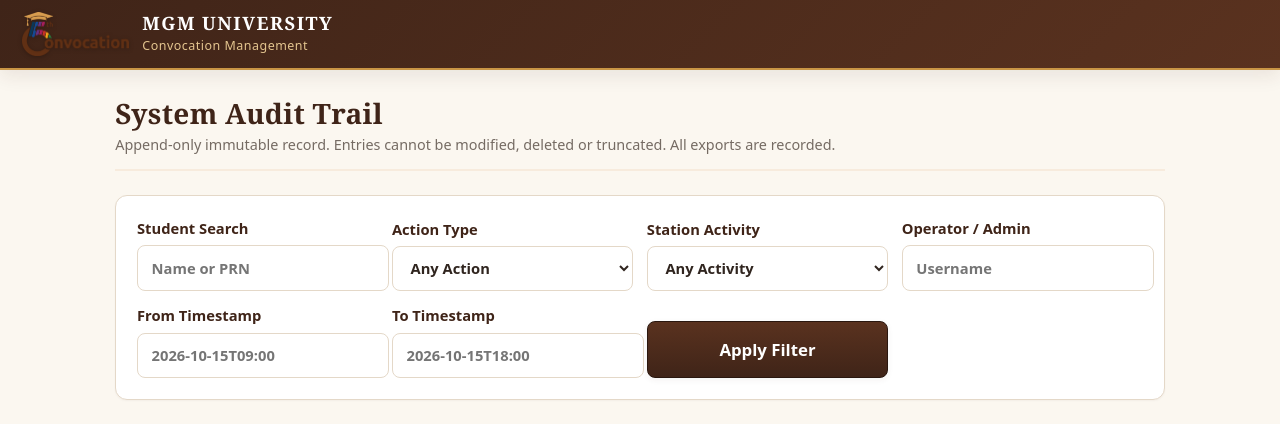
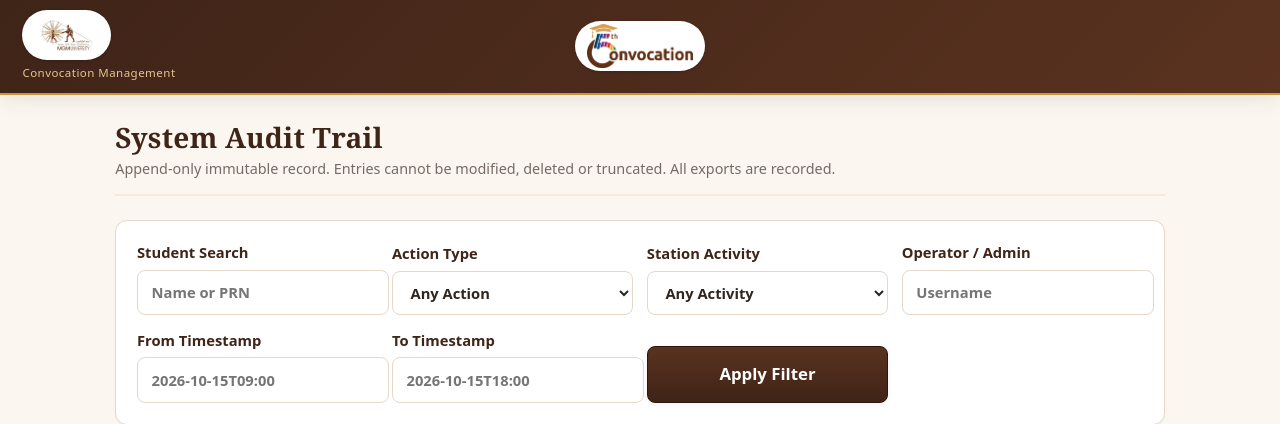
Before and after one commit to Yaqub101/1QR, a FastAPI app: template templates/admin_audit.html in a window 1280 px wide. Shown: the top 424 px of the page. Run offline with FastAPI, Linux system fonts and the light colour scheme; the template is opened without the code that fills it, so the values that code supplies are empty.

Commit message:
feat: add frontend templates, stylesheets, and static assets

```diff
--- a/static/app.css
+++ b/static/app.css
@@ -138,13 +138,13 @@ a:hover {
 }
 
 /* ==========================================================================
-   Global Header & Bar
+   Global Header & Bar (3-zone CSS Grid Layout)
    ========================================================================== */
 .bar {
-  display: flex;
-  justify-content: space-between;
-  align-items: center;
-  padding: 0.75rem 1.4rem;
+  display: grid;
+  grid-template-columns: 1fr auto 1fr;
+  align-items: center;
+  padding: 0.65rem 1.4rem;
   background: linear-gradient(135deg, var(--brand-dark) 0%, var(--brand) 100%);
   color: #FFFFFF;
   box-shadow: var(--shadow-md);
@@ -152,14 +152,56 @@ a:hover {
   gap: 1rem;
 }
 
+.header-left,
 .bar .brand,
 .bar .brand-group {
+  justify-self: start;
   display: flex;
   align-items: center;
   gap: 0.85rem;
   text-decoration: none;
   color: #FFFFFF;
-  flex: 1;
+}
+
+.header-brand-link {
+  display: inline-flex;
+  flex-direction: column;
+  align-items: flex-start;
+  text-decoration: none;
+  color: inherit;
+  gap: 0.15rem;
+}
+
+.header-center {
+  justify-self: center;
+  display: flex;
+  justify-content: center;
+  align-items: center;
+}
+
+.header-center-link {
+  display: inline-flex;
+  align-items: center;
+  text-decoration: none;
+}
+
+.header-right,
+.user-group {
+  justify-self: end;
+  display: flex;
+  align-items: center;
+  justify-content: flex-end;
+  gap: 0.9rem;
+}
+
+.header-logo-pill {
+  display: inline-flex;
+  align-items: center;
+  justify-content: center;
+  background: #FFFFFF;
+  padding: 3px 12px;
+  border-radius: 999px;
+  box-shadow: 0 1px 3px rgba(0, 0, 0, 0.2);
 }
 
 .header-logo {
@@ -167,39 +209,44 @@ a:hover {
   width: auto;
   max-width: 190px;
   object-fit: contain;
-  filter: drop-shadow(0 1px 2px rgba(0,0,0,0.25));
-}
-
-.header-logo-link {
-  display: inline-flex;
-  align-items: center;
-  text-decoration: none;
-}
-
-.brand-text,
-.header-title-block {
-  display: flex;
-  flex-direction: column;
-}
-
-.brand-university,
-.header-title-main {
-  font-family: var(--font-serif);
-  font-size: 1.15rem;
-  font-weight: 700;
-  letter-spacing: 0.08em;
-  color: #FFFFFF;
-  text-transform: uppercase;
-  line-height: 1.1;
-}
-
-.brand-subtitle,
+  display: block;
+}
+
 .header-title-sub {
-  font-size: 0.78rem;
+  font-size: 0.72rem;
   font-weight: 500;
   color: var(--gold-light);
   letter-spacing: 0.04em;
-  margin-top: 0.15rem;
+  margin-top: 0.1rem;
+}
+
+.standalone-logos-container {
+  display: flex;
+  justify-content: center;
+  align-items: center;
+  gap: 1.25rem;
+}
+
+@media (max-width: 768px) {
+  .bar,
+  .bar.app-header {
+    grid-template-columns: 1fr auto auto;
+    padding: 0.5rem 0.75rem;
+    gap: 0.5rem;
+  }
+  .header-logo {
+    height: 34px;
+    max-width: 120px;
+  }
+  .header-logo-pill {
+    padding: 2px 8px;
+  }
+  .header-title-sub {
+    font-size: 0.65rem;
+  }
+  .header-right.user-group {
+    gap: 0.5rem;
+  }
 }
 
 .user-group {
--- a/templates/base.html
+++ b/templates/base.html
@@ -8,29 +8,39 @@
   <script src="{{ asset_url('busy.js') }}" defer></script>
 </head>
 <body class="{% if principal and principal.is_admin and is_admin_screen %}has-admin-sidebar{% endif %}">
+{% block header %}
 <header class="bar app-header {% if is_admin_screen %}admin-header{% else %}station-header{% endif %}">
-  <div class="brand brand-group">
+  <div class="header-left brand-group">
     {% if principal and principal.is_admin and is_admin_screen %}
     <button id="sidebar-toggle" class="sidebar-toggle-btn" type="button" aria-label="Toggle navigation menu">
       <svg width="20" height="20" viewBox="0 0 24 24" fill="none" stroke="currentColor" stroke-width="2.2" stroke-linecap="round"><line x1="3" y1="6" x2="21" y2="6"/><line x1="3" y1="12" x2="21" y2="12"/><line x1="3" y1="18" x2="21" y2="18"/></svg>
     </button>
     {% endif %}
-    <a href="{{ '/admin' if principal and principal.is_admin else '/' }}" class="header-logo-link">
-      <img src="{{ asset_url('img/convocation-logo.png') }}" alt="Convocation Logo" class="header-logo">
+    <a href="{{ '/admin' if principal and principal.is_admin else '/' }}" class="header-brand-link">
+      <div class="header-logo-pill">
+        <img src="{{ asset_url('img/mgm-logo.png') }}" alt="MGM University" class="header-logo mgm-logo">
+      </div>
+      <span class="header-title-sub">Convocation Management</span>
     </a>
-    <div class="header-title-block">
-      <span class="header-title-main">MGM UNIVERSITY</span>
-      <span class="header-title-sub">Convocation Management</span>
-    </div>
   </div>
-  {% if principal %}
-  <div class="user-group">
+
+  <div class="header-center">
+    <a href="{{ '/admin' if principal and principal.is_admin else '/' }}" class="header-center-link">
+      <div class="header-logo-pill">
+        <img src="{{ asset_url('img/convocation-logo.png') }}" alt="Convocation Logo" class="header-logo convocation-logo">
+      </div>
+    </a>
+  </div>
+
+  <div class="header-right user-group">
+    {% if principal %}
     <span class="role-badge">{{ role_label[principal.role] }}</span>
     <span class="who">{{ principal.full_name or principal.username }}</span>
     <form method="post" action="/logout"><button class="link signout-link" type="submit">Sign out</button></form>
+    {% endif %}
   </div>
-  {% endif %}
 </header>
+{% endblock %}
 
 <div class="{% if principal and principal.is_admin and is_admin_screen %}admin-layout-container{% else %}app-content-container{% endif %}">
   {% if principal and principal.is_admin and is_admin_screen %}
```
Also changed, not shown: static/caller.css (+34 -4 lines), static/led.css (+31 -0 lines), templates/caller.html (+8 -0 lines), templates/led.html (+8 -0 lines), templates/login.html (+11 -0 lines), static/img/mgm-logo.png (added).
